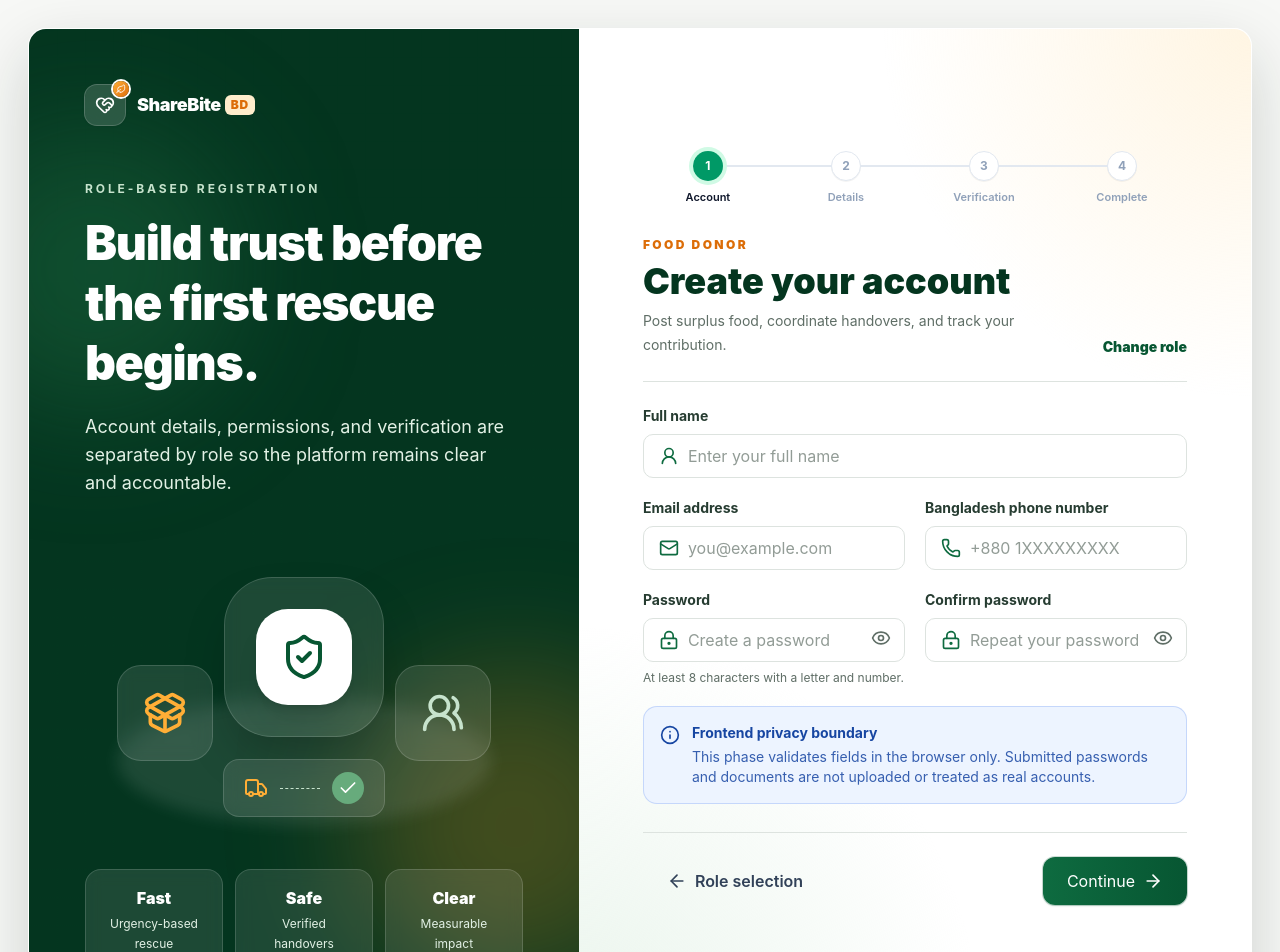
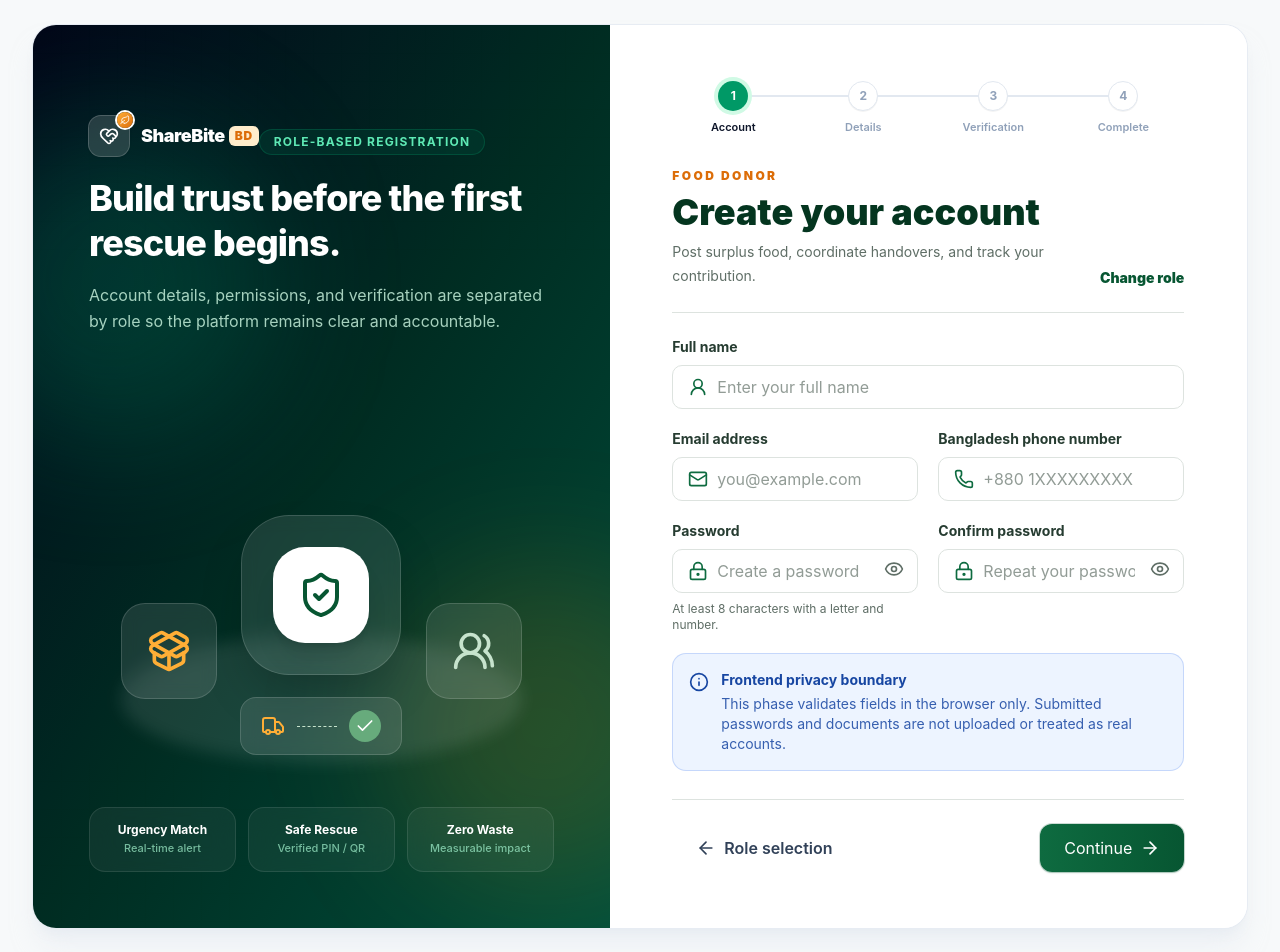
Before and after one commit to mahamudul-hasan7/shearbitebd, a Next.js app: page /register in a window 1280 px wide. Shown: the top 952 px of the page. Built offline with nearby package versions, Linux system fonts and the light colour scheme.

Commit message:
feat(auth): enhance auth shell card container with responsive layout

```diff
--- a/src/components/auth/auth-shell.tsx
+++ b/src/components/auth/auth-shell.tsx
@@ -23,49 +23,59 @@ export function AuthShell({
   className,
 }: AuthShellProps) {
   return (
-    <main className="min-h-screen px-3 py-3 sm:px-5 sm:py-5 lg:p-7">
+    <main className="min-h-screen bg-slate-50/70 py-6 px-4 sm:px-6 lg:px-8 flex items-center justify-center">
       <div
         className={cn(
-          "mx-auto grid min-h-[calc(100vh-1.5rem)] max-w-[1480px] overflow-hidden rounded-panel border border-white/70 bg-white/90 shadow-dialog backdrop-blur sm:min-h-[calc(100vh-2.5rem)] lg:grid-cols-[minmax(380px,0.9fr)_minmax(560px,1.1fr)]",
+          "w-full max-w-[1320px] overflow-hidden rounded-3xl border border-slate-200/80 bg-white shadow-xl shadow-slate-200/50 grid min-h-[720px] lg:grid-cols-[minmax(420px,0.95fr)_minmax(520px,1.05fr)]",
           className,
         )}
       >
-        <aside className="relative hidden overflow-hidden bg-brand-900 p-10 text-white lg:flex lg:flex-col xl:p-14">
-          <div className="absolute inset-0 opacity-35 surface-grid" />
-          <div className="absolute -left-20 top-24 size-72 rounded-full bg-brand-500/30 blur-3xl" />
-          <div className="absolute -right-24 bottom-10 size-80 rounded-full bg-accent-500/25 blur-3xl" />
+        {/* Left Branding Panel */}
+        <aside className="relative hidden overflow-hidden bg-gradient-to-br from-slate-950 via-emerald-950 to-emerald-900 p-10 text-white lg:flex lg:flex-col xl:p-14">
+          <div className="absolute inset-0 opacity-20 surface-grid" />
+          <div className="absolute -left-20 top-24 size-80 rounded-full bg-emerald-500/20 blur-3xl pointer-events-none" />
+          <div className="absolute -right-24 bottom-10 size-80 rounded-full bg-amber-500/15 blur-3xl pointer-events-none" />
 
           <div className="relative z-10">
-            <BrandLogo href="/splash" inverse />
-            <p className="mt-14 text-xs font-bold uppercase tracking-[0.24em] text-brand-200">{eyebrow}</p>
-            <h1 className="mt-4 max-w-xl text-4xl font-black leading-tight tracking-tight xl:text-5xl">{title}</h1>
-            <p className="mt-5 max-w-lg text-base leading-7 text-brand-100 xl:text-lg">{description}</p>
+            <BrandLogo href={ROUTES.home} inverse />
+            <div className="mt-12 inline-flex items-center gap-2 rounded-full border border-emerald-500/20 bg-emerald-900/30 px-3.5 py-1 text-xs font-bold uppercase tracking-widest text-emerald-300 backdrop-blur-md">
+              {eyebrow}
+            </div>
+            <h1 className="mt-5 text-3xl font-extrabold leading-tight tracking-tight xl:text-4xl">
+              {title}
+            </h1>
+            <p className="mt-4 text-sm leading-relaxed text-emerald-100/80 font-normal xl:text-base">
+              {description}
+            </p>
           </div>
 
-          <div className="relative z-10 mt-auto pt-10">
+          <div className="relative z-10 mt-auto pt-8">
             <AuthArtwork variant={artworkVariant} />
             <div className="mt-8 grid grid-cols-3 gap-3 text-center">
               {[
-                ["Fast", "Urgency-based rescue"],
-                ["Safe", "Verified handovers"],
-                ["Clear", "Measurable impact"],
+                ["Urgency Match", "Real-time alert"],
+                ["Safe Rescue", "Verified PIN / QR"],
+                ["Zero Waste", "Measurable impact"],
               ].map(([label, helper]) => (
-                <div key={label} className="rounded-2xl border border-white/15 bg-white/10 p-4 backdrop-blur">
-                  <p className="font-black">{label}</p>
-                  <p className="mt-1 text-xs leading-5 text-brand-100">{helper}</p>
+                <div key={label} className="rounded-2xl border border-white/10 bg-white/5 p-3.5 backdrop-blur-md">
+                  <p className="text-xs font-bold text-white">{label}</p>
+                  <p className="mt-0.5 text-[11px] text-emerald-200/70 font-medium">{helper}</p>
                 </div>
               ))}
             </div>
           </div>
         </aside>
 
-        <section className="auth-surface relative flex min-h-full flex-col">
-          <div className="flex items-center justify-between px-5 py-5 sm:px-8 lg:hidden">
-            <BrandLogo href={ROUTES.auth.splash} />
-            <span className="rounded-full border border-brand-100 bg-brand-50 px-3 py-1.5 text-xs font-bold text-brand-700">UIU Pilot</span>
+        {/* Right Form Section */}
+        <section className="relative flex min-h-full flex-col bg-white">
+          <div className="flex items-center justify-between border-b border-slate-100 px-6 py-4 lg:hidden">
+            <BrandLogo href={ROUTES.home} />
+            <span className="rounded-full bg-emerald-50 px-2.5 py-1 text-xs font-bold text-emerald-700 ring-1 ring-emerald-600/15">
+              ShareBite BD
+            </span>
           </div>
-          <div className="flex flex-1 items-center justify-center px-5 pb-8 pt-2 sm:px-8 sm:pb-10 lg:px-12 lg:py-10 xl:px-16">
-            <div className="w-full max-w-2xl">{children}</div>
+          <div className="flex flex-1 items-center justify-center p-6 sm:p-10 lg:p-12 xl:p-14">
+            <div className="w-full max-w-lg">{children}</div>
           </div>
         </section>
       </div>
```
